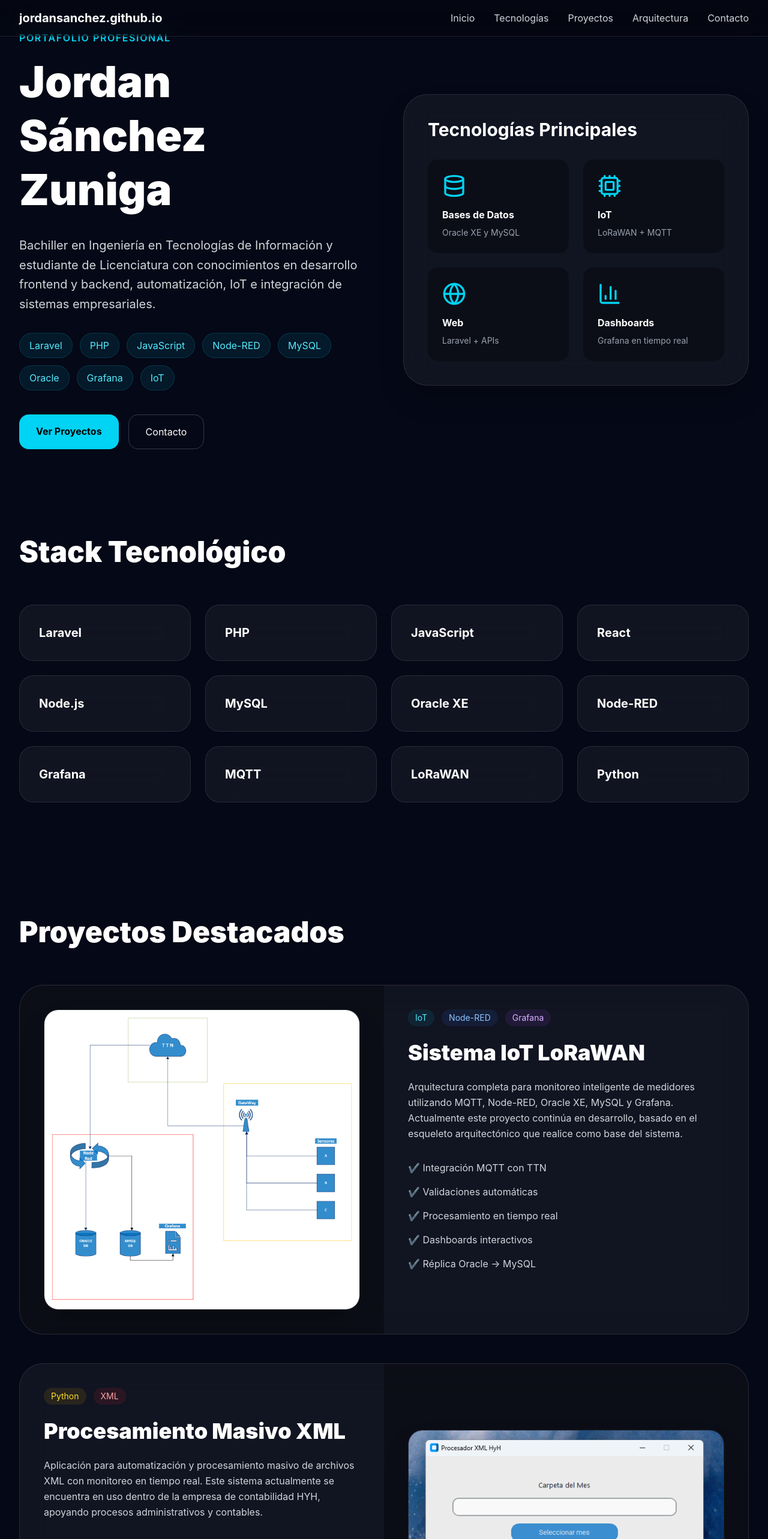
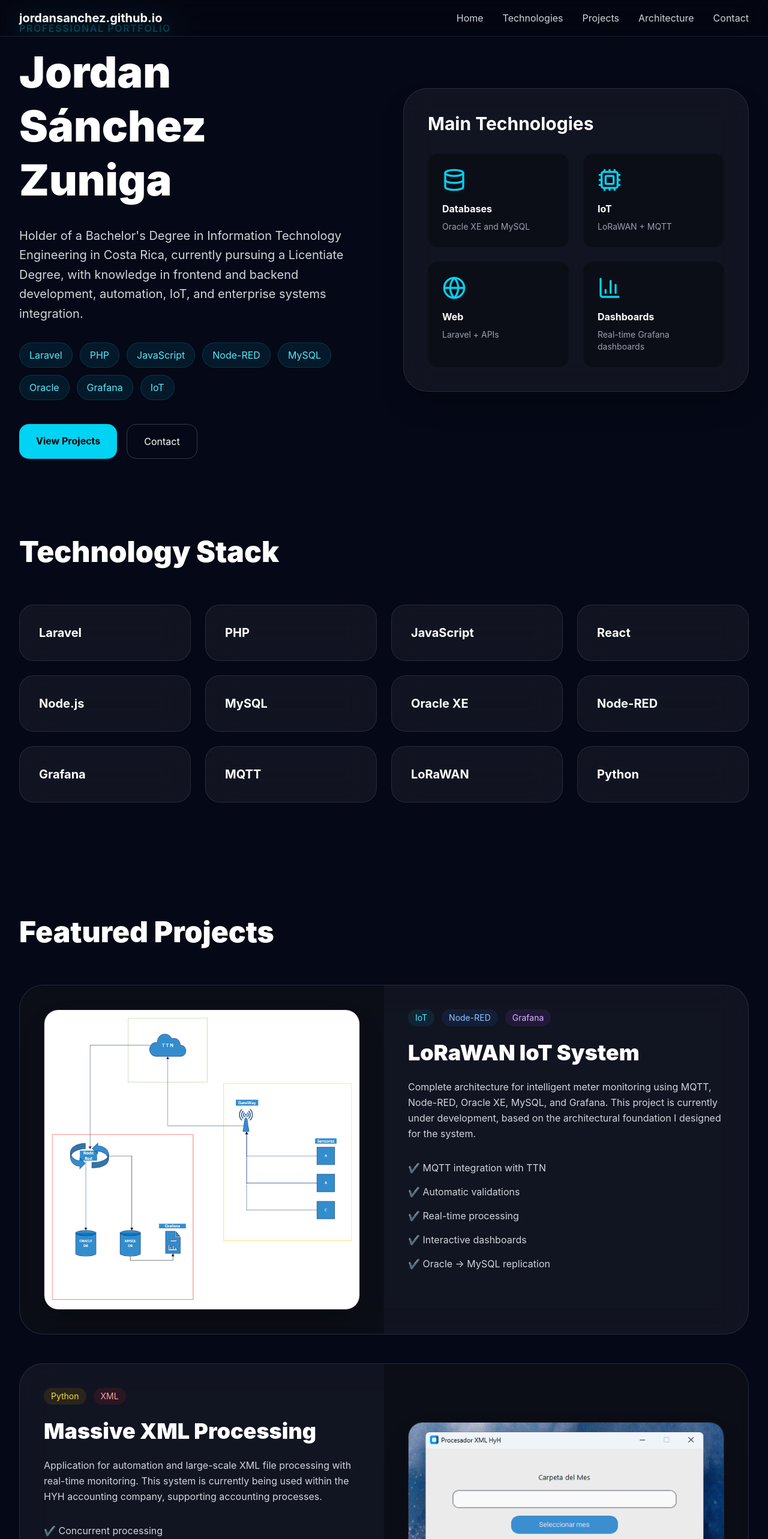
Before and after one commit to JordanSanchez1503/jordansanchez.github.io, a React (Vite) app: page / in a window 1280 px wide. Shown: the top 2566 px of the page at 60% size. Built offline with nearby package versions, Linux system fonts and the light colour scheme.

Commit message:
Traduccion de pagina a ingles

```diff
--- a/src/App.jsx
+++ b/src/App.jsx
@@ -24,24 +24,24 @@ export default function App() {
           <h1 className="font-bold text-xl">jordansanchez.github.io</h1>
 
           <div className="hidden md:flex gap-8 text-gray-300">
-            <a href="#inicio" className="hover:text-cyan-400 transition">
-              Inicio
+            <a href="#home" className="hover:text-cyan-400 transition">
+              Home
             </a>
 
-            <a href="#tecnologias" className="hover:text-cyan-400 transition">
-              Tecnologías
+            <a href="#technologies" className="hover:text-cyan-400 transition">
+              Technologies
             </a>
 
-            <a href="#proyectos" className="hover:text-cyan-400 transition">
-              Proyectos
+            <a href="#projects" className="hover:text-cyan-400 transition">
+              Projects
             </a>
 
-            <a href="#arquitectura" className="hover:text-cyan-400 transition">
-              Arquitectura
+            <a href="#architecture" className="hover:text-cyan-400 transition">
+              Architecture
             </a>
 
-            <a href="#contacto" className="hover:text-cyan-400 transition">
-              Contacto
+            <a href="#contact" className="hover:text-cyan-400 transition">
+              Contact
             </a>
           </div>
         </div>
@@ -49,7 +49,7 @@ export default function App() {
 
       {/* HERO */}
       <section
-        id="inicio"
+        id="home"
         className="min-h-screen flex items-center px-8 max-w-7xl mx-auto"
       >
         <div className="grid md:grid-cols-2 gap-16 items-center">
@@ -61,7 +61,7 @@ export default function App() {
             transition={{ duration: 0.7 }}
           >
             <p className="text-cyan-400 font-semibold mb-4 tracking-widest">
-              PORTAFOLIO PROFESIONAL
+              PROFESSIONAL PORTFOLIO
             </p>
 
             <h1 className="text-6xl md:text-7xl font-black leading-tight mb-8">
@@ -69,9 +69,9 @@ export default function App() {
             </h1>
 
             <p className="text-xl text-gray-300 leading-relaxed mb-8">
-              Bachiller en Ingeniería en Tecnologías de Información y estudiante
-              de Licenciatura con conocimientos en desarrollo frontend y backend,
-              automatización, IoT e integración de sistemas empresariales.
+              Holder of a Bachelor's Degree in Information Technology Engineering in Costa Rica,
+              currently pursuing a Licentiate Degree, with knowledge in frontend and backend
+              development, automation, IoT, and enterprise systems integration.
             </p>
 
             <div className="flex flex-wrap gap-3 mb-10">
@@ -96,17 +96,17 @@ export default function App() {
 
             <div className="flex gap-4 flex-wrap">
               <a
-                href="#proyectos"
+                href="#projects"
                 className="bg-cyan-400 hover:bg-cyan-300 text-black px-7 py-4 rounded-2xl font-bold transition"
               >
-                Ver Proyectos
+                View Projects
               </a>
 
               <a
-                href="#contacto"
+                href="#contact"
                 className="border border-white/20 hover:border-cyan-400 px-7 py-4 rounded-2xl transition"
               >
-                Contacto
+                Contact
               </a>
             </div>
           </motion.div>
@@ -120,16 +120,16 @@ export default function App() {
           >
             <div className="bg-white/5 backdrop-blur-xl border border-white/10 rounded-[40px] p-10 shadow-2xl">
               <h2 className="text-3xl font-bold mb-8">
-                Tecnologías Principales
+                Main Technologies
               </h2>
 
               <div className="grid grid-cols-2 gap-6">
 
                 <div className="bg-black/30 rounded-2xl p-6">
                   <Database className="text-cyan-400 mb-4" size={40} />
-                  <h3 className="font-bold mb-2">Bases de Datos</h3>
+                  <h3 className="font-bold mb-2">Databases</h3>
                   <p className="text-gray-400 text-sm">
-                    Oracle XE y MySQL
+                    Oracle XE and MySQL
                   </p>
                 </div>
 
@@ -153,7 +153,7 @@ export default function App() {
                   <BarChart3 className="text-cyan-400 mb-4" size={40} />
                   <h3 className="font-bold mb-2">Dashboards</h3>
                   <p className="text-gray-400 text-sm">
-                    Grafana en tiempo real
+                    Real-time Grafana dashboards
                   </p>
                 </div>
 
@@ -163,12 +163,12 @@ export default function App() {
         </div>
       </section>
 
-      {/* TECNOLOGIAS */}
-      <section id="tecnologias" className="py-24 px-8">
+      {/* TECHNOLOGIES */}
+      <section id="technologies" className="py-24 px-8">
         <div className="max-w-7xl mx-auto">
 
           <h2 className="text-5xl font-black mb-16">
-            Stack Tecnológico
+            Technology Stack
           </h2>
 
           <div className="grid grid-cols-2 md:grid-cols-4 gap-6">
@@ -198,17 +198,17 @@ export default function App() {
         </div>
       </section>
 
-      {/* PROYECTOS */}
-      <section id="proyectos" className="py-24 px-8">
+      {/* PROJECTS */}
+      <section id="projects" className="py-24 px-8">
         <div className="max-w-7xl mx-auto">
 
           <h2 className="text-5xl font-black mb-16">
-            Proyectos Destacados
+            Featured Projects
           </h2>
 
           <div className="space-y-12">
 
-            {/* PROYECTO 1 */}
+            {/* PROJECT 1 */}
             <motion.div
               whileHover={{ y: -8 }}
               className="bg-white/5 backdrop-blur-xl border border-white/10 rounded-[40px] overflow-hidden"
@@ -218,7 +218,7 @@ export default function App() {
                 <div className="bg-black/30 flex items-center justify-center p-10">
                   <img
                     src={`${import.meta.env.BASE_URL}images/arquitectura.png`}
-                    alt="Arquitectura"
+                    alt="Architecture"
                     className="rounded-3xl shadow-2xl border border-white/10"
                   />
                 </div>
@@ -240,28 +240,28 @@ export default function App() {
                   </div>
 
                   <h3 className="text-4xl font-black mb-6">
-                    Sistema IoT LoRaWAN
+                    LoRaWAN IoT System
                   </h3>
 
                   <p className="text-gray-300 leading-relaxed mb-8">
-                    Arquitectura completa para monitoreo inteligente de
-                    medidores utilizando MQTT, Node-RED, Oracle XE,
-                    MySQL y Grafana. Actualmente este proyecto continúa en desarrollo,
-                    basado en el esqueleto arquitectónico que realice como base del sistema.
+                    Complete architecture for intelligent meter monitoring
+                    using MQTT, Node-RED, Oracle XE, MySQL, and Grafana.
+                    This project is currently under development, based on the
+                    architectural foundation I designed for the system.
                   </p>
 
                   <ul className="space-y-4 text-gray-300">
-                    <li>✔ Integración MQTT con TTN</li>
-                    <li>✔ Validaciones automáticas</li>
-                    <li>✔ Procesamiento en tiempo real</li>
-                    <li>✔ Dashboards interactivos</li>
-                    <li>✔ Réplica Oracle → MySQL</li>
+                    <li>✔ MQTT integration with TTN</li>
+                    <li>✔ Automatic validations</li>
+                    <li>✔ Real-time processing</li>
+                    <li>✔ Interactive dashboards</li>
+                    <li>✔ Oracle → MySQL replication</li>
                   </ul>
                 </div>
               </div>
             </motion.div>
 
-            {/* PROYECTO 2 */}
+            {/* PROJECT 2 */}
             <motion.div
               whileHover={{ y: -8 }}
               className="bg-white/5 backdrop-blur-xl border border-white/10 rounded-[40px] overflow-hidden"
@@ -281,29 +281,29 @@ export default function App() {
                   </div>
 
                   <h3 className="text-4xl font-black mb-6">
-                    Procesamiento Masivo XML
+                    Massive XML Processing
                   </h3>
 
                   <p className="text-gray-300 leading-relaxed mb-8">
-                    Aplicación para automatización y procesamiento masivo
-                    de archivos XML con monitoreo en tiempo real. Este sistema actualmente
-                    se encuentra en uso dentro de la empresa de contabilidad HYH,
-                    apoyando procesos administrativos y contables.
+                    Application for automation and large-scale XML file
+                    processing with real-time monitoring. This system is
+                    currently being used within the HYH accounting company,
+                    supporting accounting processes.
                   </p>
 
                   <ul className="space-y-4 text-gray-300">
-                    <li>✔ Procesamiento concurrente</li>
-                    <li>✔ Interfaz gráfica</li>
-                    <li>✔ Logs y monitoreo</li>
-                    <li>✔ Reprocesamiento automático</li>
-                    <li>✔ Gestión administrativa</li>
+                    <li>✔ Concurrent processing</li>
+                    <li>✔ Graphical interface</li>
+                    <li>✔ Logs and monitoring</li>
+                    <li>✔ Automatic reprocessing</li>
+                    <li>✔ Administrative management</li>
                   </ul>
                 </div>
 
                 <div className="bg-black/30 flex items-center justify-center p-10">
                   <img
                     src={`${import.meta.env.BASE_URL}images/procesadorXML.png`}
-                    alt="Sistema XML"
+                    alt="XML System"
                     className="rounded-3xl shadow-2xl border border-white/10"
                   />
                 </div>
@@ -314,17 +314,17 @@ export default function App() {
         </div>
       </section>
 
-      {/* CONTACTO */}
-      <section id="contacto" className="py-24 px-8">
+      {/* CONTACT */}
+      <section id="contact" className="py-24 px-8">
         <div className="max-w-5xl mx-auto text-center">
 
           <h2 className="text-5xl font-black mb-8">
-            Contacto
+            Contact
           </h2>
 
           <p className="text-gray-300 text-xl mb-12">
-            Disponible para oportunidades laborales en desarrollo web,
-            backend e integración de sistemas.
+            Available for job opportunities in web development,
+            backend, and systems integration.
           </p>
 
           <div className="grid md:grid-cols-3 gap-6">
@@ -332,7 +332,7 @@ export default function App() {
             <div className="bg-white/5 border border-white/10 rounded-3xl p-8">
               <MapPin className="mx-auto mb-4 text-cyan-400" size={40} />
 
-              <h3 className="font-bold mb-2">Ubicación</h3>
+              <h3 className="font-bold mb-2">Location</h3>
 
               <p className="text-gray-400">
                 Costa Rica
@@ -343,7 +343,7 @@ export default function App() {
               <Mail className="mx-auto mb-4 text-cyan-400" size={40} />
 
               <h3 className="font-bold mb-2">
-                Correo
+                Email
               </h3>
 
               <p className="text-gray-400">
@@ -358,7 +358,7 @@ export default function App() {
               </div>
 
               <h3 className="font-bold mb-2">
-                Teléfono
+                Phone
               </h3>
 
               <p className="text-gray-400">
@@ -372,7 +372,7 @@ export default function App() {
 
       {/* FOOTER */}
       <footer className="border-t border-white/10 py-8 text-center text-gray-500">
-        © 2026 Jordan Sánchez Zuniga — Portafolio Profesional
+        © 2026 Jordan Sánchez Zuniga — Professional Portfolio
       </footer>
     </div>
   )
```
